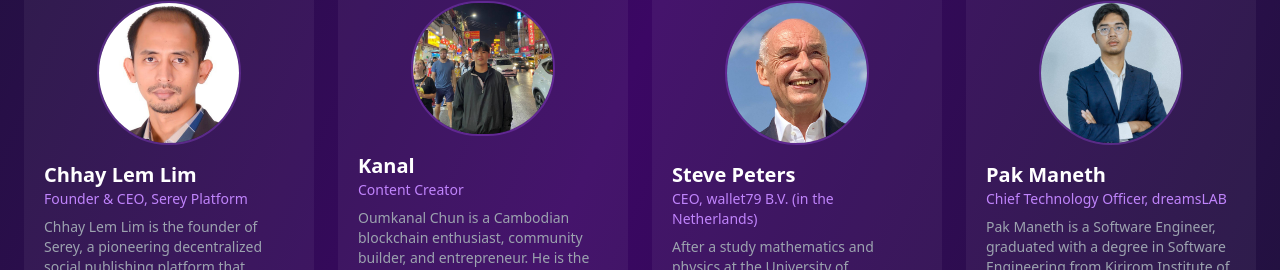
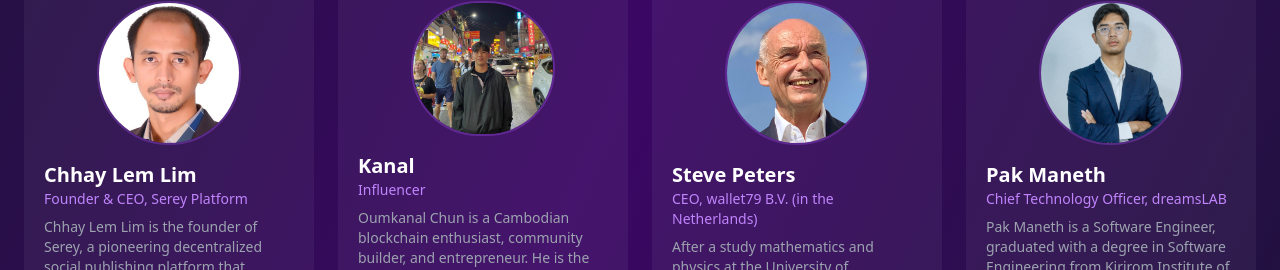
Before and after one commit to thormengkheang/cbs-site, a Next.js app: page /speakers in a window 1280 px wide. Shown: the part 1380-1650 px from the top of the page. Built offline with nearby package versions, Linux system fonts and the light colour scheme.

Commit message:
fix: update speaker data

```diff
--- a/src/data/speakers.ts
+++ b/src/data/speakers.ts
@@ -129,7 +129,7 @@ Passionate about freedom of expression, decentralization, and technology-driven
   {
     id: 10,
     name: "Kanal",
-    role: "Content Creator",
+    role: "Influencer",
     company: "",
     image: "/img/speaker/oumkanal-chun.png",
     bio: `Oumkanal Chun is a Cambodian blockchain enthusiast, community builder, and entrepreneur. He is the Co-Founder of OmegaKH and the owner of Kanal-កាណាល Community. Kanal is also an educator in a leading blockchain academy and the former Country Manager of a global blockchain network.
```
